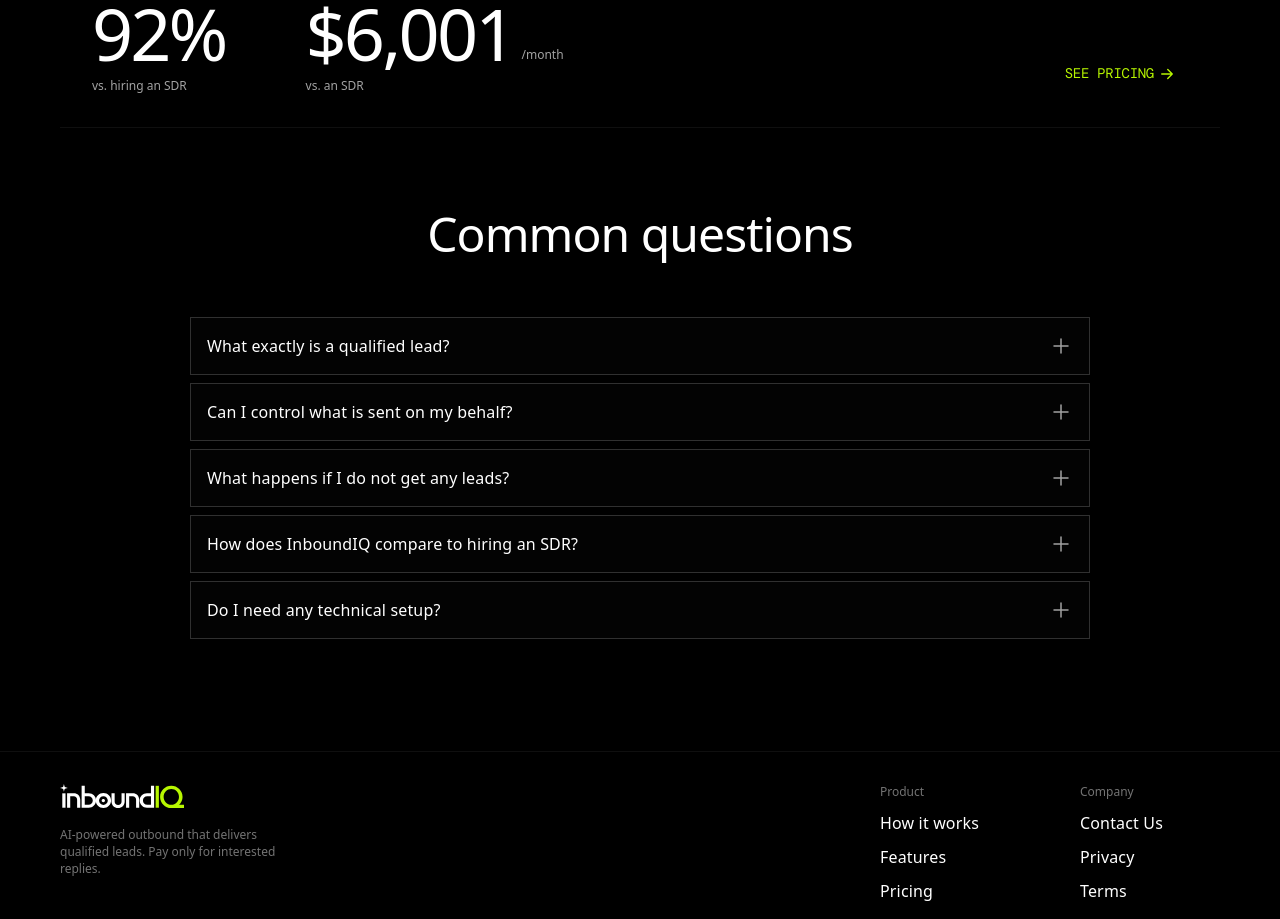
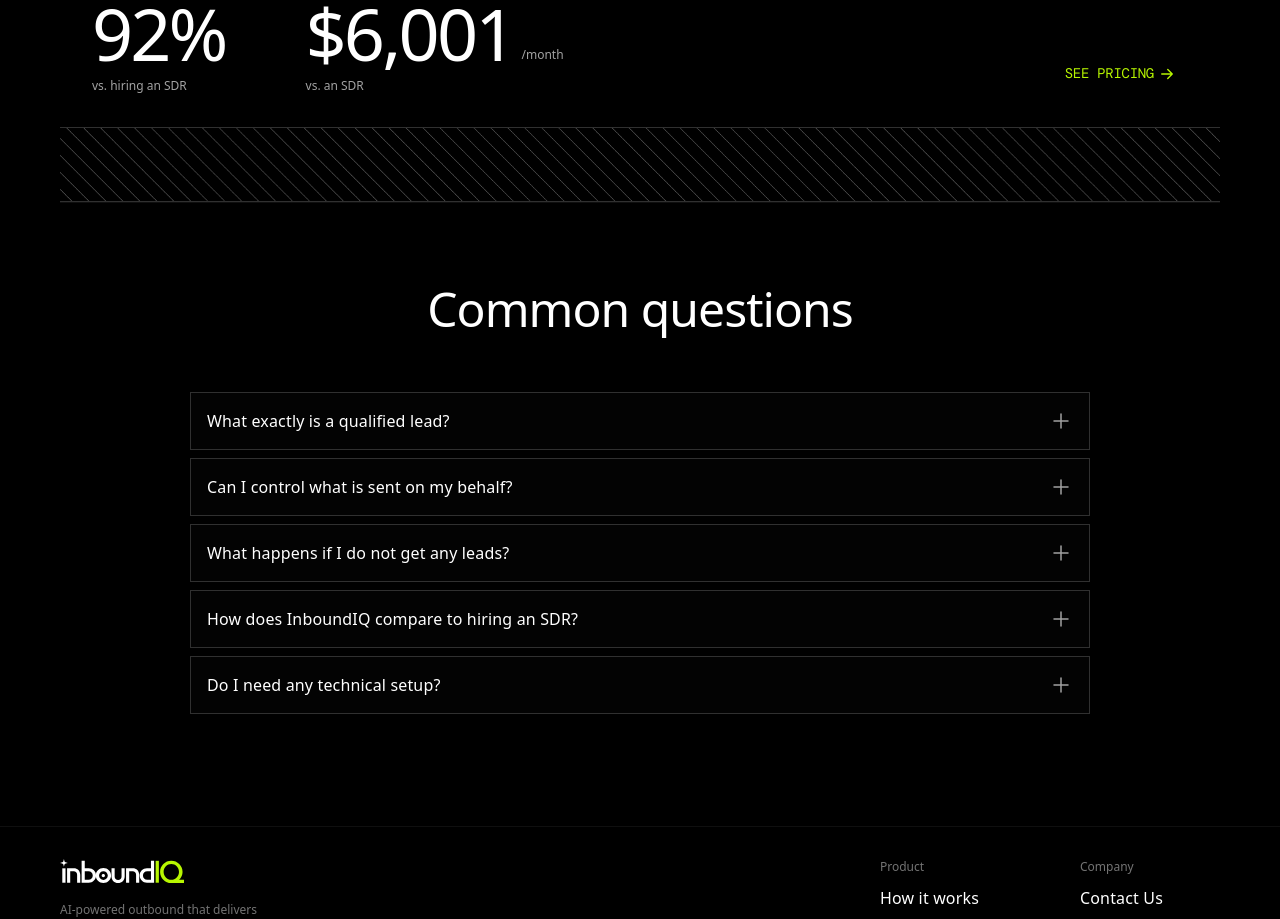
Before and after one commit to Yadav036/inboundiq-seo, a Next.js app: page / in a window 1280 px wide. Shown: the part 9180-10099 px from the top of the page. Built offline with nearby package versions, Linux system fonts and the light colour scheme; a web font is replaced by a local one.

Commit message:
Final Changes

```diff
--- a/components/LandingSections.tsx
+++ b/components/LandingSections.tsx
@@ -256,6 +256,8 @@
         </ScrollReveal>
       </SectionShell>
 
+      <SectionBreak />
+
       <SectionShell
         id='common-questions'
         labelledBy='heading-common-questions'
```
